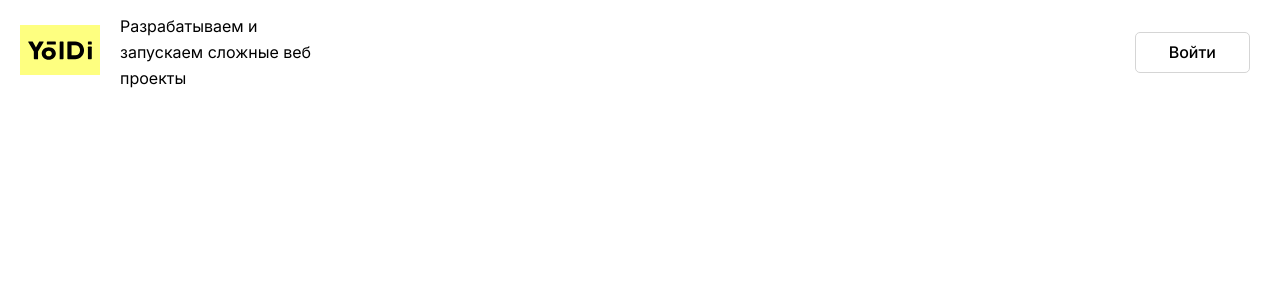
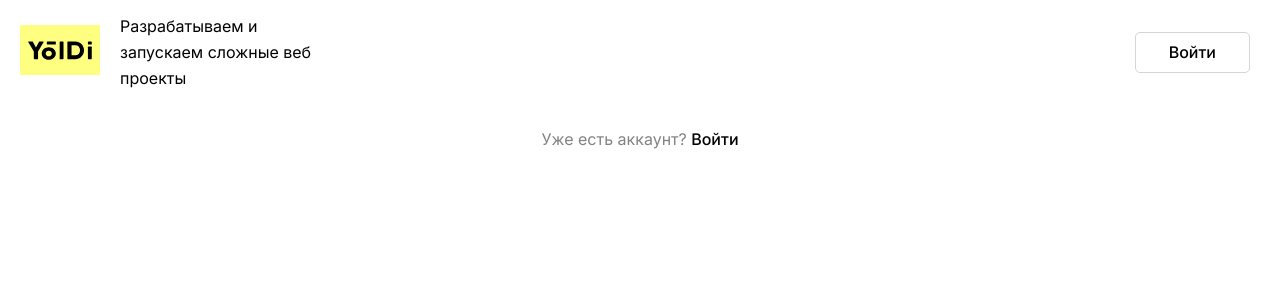
Before and after one commit to Maxim270693/profile-user, a React (Create React App) app: page / in a window 1280 px wide. Shown: the top 300 px of the page. Built offline with nearby package versions, Linux system fonts and the light colour scheme.

Commit message:
created footer

```diff
--- a/src/App.css
+++ b/src/App.css
@@ -7,4 +7,8 @@
     color: #000;
 }
 
-.App {}
+.App {
+    display: flex;
+    flex-direction: column;
+    height: 100vh;
+}
--- a/src/App.tsx
+++ b/src/App.tsx
@@ -1,11 +1,13 @@
 import React from "react";
 import { Header } from "./feature/Header";
+import { Footer } from "./feature/Footer";
 import "./App.css";
 
 function App() {
   return (
     <div className="App">
       <Header />
+      <Footer />
     </div>
   );
 }
--- /dev/null
+++ b/src/feature/Footer/Footer.module.scss
@@ -0,0 +1,17 @@
+.wrapper {
+  display: flex;
+  justify-content: center;
+  margin: 23px 0;
+  line-height: 25px;
+
+  .text {
+    color: #838383;
+    font-weight: 400;
+    font-size: 16px;
+
+    .textItem {
+      color: #000;
+      font-weight: 500;
+    }
+  }
+}
--- /dev/null
+++ b/src/feature/Footer/Footer.tsx
@@ -0,0 +1,11 @@
+import style from "./Footer.module.scss";
+
+export const Footer = () => {
+  return (
+    <div className={style.wrapper}>
+      <p className={style.text}>
+        Уже есть аккаунт? <span className={style.textItem}>Войти</span>
+      </p>
+    </div>
+  );
+};
--- /dev/null
+++ b/src/feature/Footer/index.ts
@@ -0,0 +1 @@
+export { Footer } from "./Footer";
```
